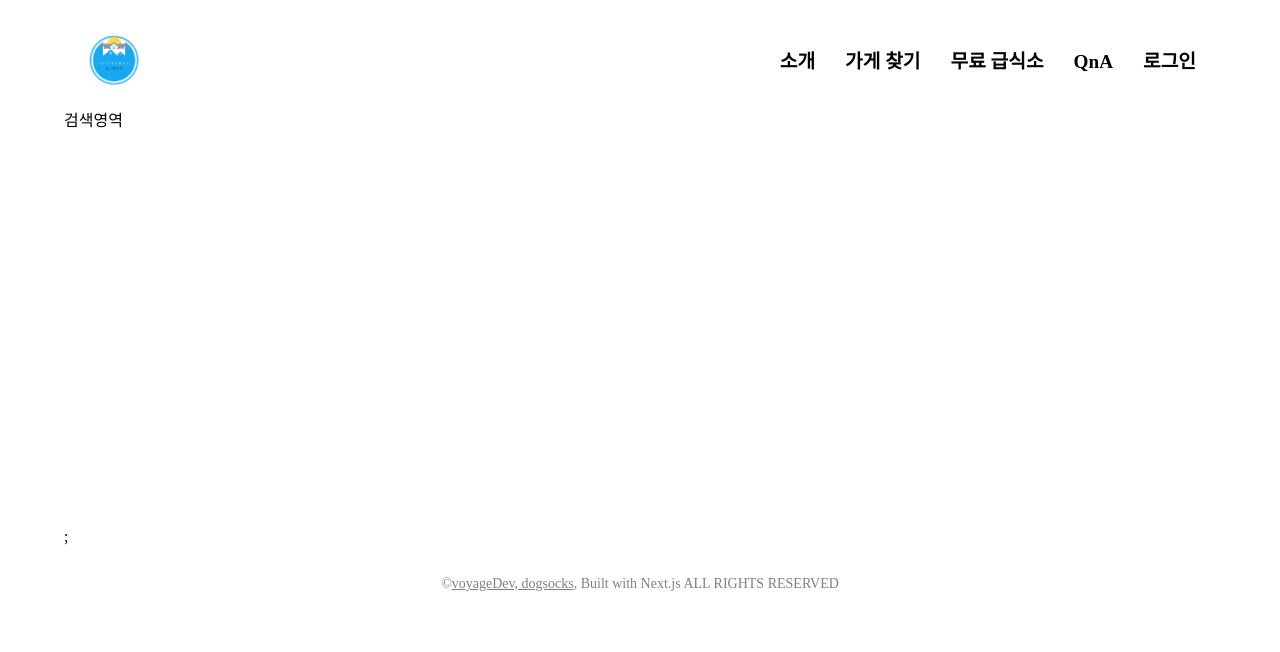
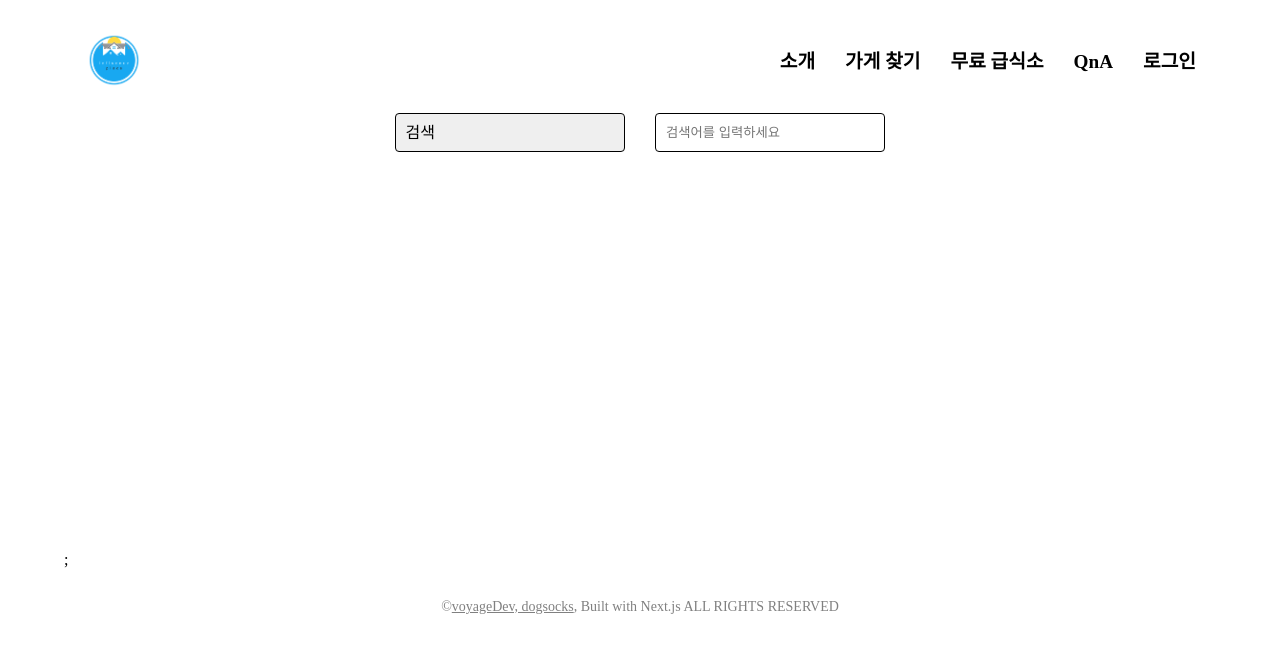
Before and after one commit to cks612/Influence_Store, a Next.js app: page /store in a window 1280 px wide. Shown: the top 652 px of the page. Built offline with nearby package versions, Linux system fonts and the light colour scheme.

Commit message:
[ADD] added basic structure of search components & added to search by option category
search 컴포넌트 수정 및 추가 구현으로 옵션별로 검색할 수 있게 만들었습니다

```diff
--- a/src/components/Search/index.tsx
+++ b/src/components/Search/index.tsx
@@ -1,7 +1,82 @@
-import React from "react";
+import React, { ChangeEvent, useState } from "react";
+import styled from "styled-components";
+
+// 식당 데이터 가져와서 필터링 해서 업종명 가져오기
+const SELECT_OPTIONS = [
+  { value: "식음료", name: "식음료" },
+  { value: "생활", name: "생활" },
+  { value: "학원", name: "학원" },
+  { value: "식당", name: "식당" },
+  { value: "교육", name: "교육" },
+  { value: "기타", name: "기타" },
+];
 
 const Search = () => {
-  return <div>검색영역</div>;
+  const [searchOption, setSearchOption] = useState({
+    option: "",
+    value: "",
+  });
+  const handleChange = (
+    e: ChangeEvent<HTMLInputElement> | ChangeEvent<HTMLSelectElement>
+  ) => {
+    const { name, value } = e.target;
+
+    if (name) {
+      setSearchOption(prev => ({
+        ...prev,
+        [name]: value,
+      }));
+    } else {
+      setSearchOption(prev => ({
+        ...prev,
+        option: value,
+        value: "",
+      }));
+    }
+  };
+
+  return (
+    <SearchWrapper>
+      <Select onChange={handleChange} defaultValue="검색">
+        <option disabled>검색</option>
+        {SELECT_OPTIONS.map(option => (
+          <option key={option.value} value={option.value}>
+            {option.name}
+          </option>
+        ))}
+      </Select>
+      <Input
+        onChange={handleChange}
+        name="value"
+        placeholder="검색어를 입력하세요"
+        value={searchOption.value}
+      />
+    </SearchWrapper>
+  );
 };
 
 export default Search;
+
+const SearchWrapper = styled.div`
+  display: flex;
+  justify-content: center;
+  gap: 30px;
+`;
+
+const Select = styled.select`
+  width: 20%;
+  padding: 10px;
+  font-size: inherit;
+  border: 1px solid;
+  border-radius: 4px;
+  -webkit-appearance: none;
+  -moz-appearance: none;
+  appearance: none;
+`;
+
+const Input = styled.input`
+  width: 20%;
+  padding: 10px;
+  border: 1px solid;
+  border-radius: 4px;
+`;
```
